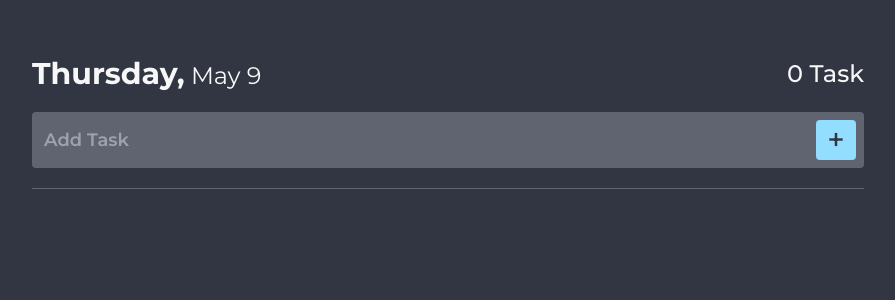
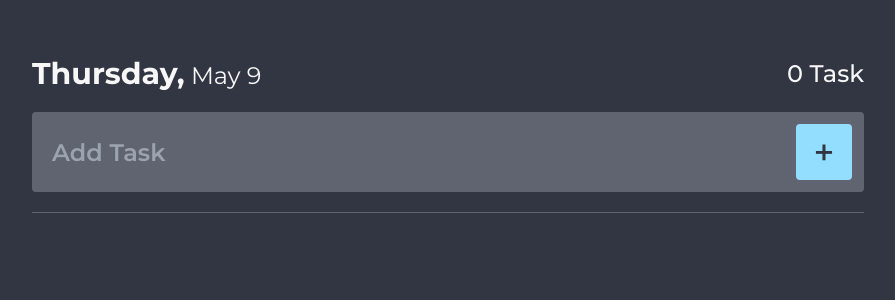
Before and after one commit to laurentiu-m/todo-app, a React (Vite) app: page / in a window 1280 px wide. Shown: the top 300 px of the page, without its empty margins (192-1087 px from the left). Built offline with nearby package versions, Linux system fonts and the light colour scheme.

Commit message:
Made it responsive, added error message

```diff
--- a/src/TaskInput.jsx
+++ b/src/TaskInput.jsx
@@ -9,20 +9,20 @@ function TaskInput({ addTask, newTask, handleInputChange, error }) {
       >
         <input
           type="text"
-          className="w-full h-14 pl-3 pr-12 text-lg font-medium rounded bg-grey text-white focus:outline-blue focus:outline focus:outline-2 placeholder:font-semibold "
+          className="w-full h-14 pl-3 pr-14 text-lg font-medium rounded bg-grey text-white focus:outline-blue focus:outline focus:outline-2 placeholder:font-semibold lg:h-20 lg:pl-5 lg:text-2xl lg:pr-20"
           value={newTask}
           onChange={handleInputChange}
           placeholder="Add Task"
         />
         <button
           type="submit"
-          className="absolute w-10 h-10 rounded right-2 font-medium text-black text-3xl bg-blue"
+          className="absolute w-10 h-10 rounded right-2 font-medium text-black text-3xl bg-blue lg:w-14 lg:h-14 lg:right-3 lg:text-4xl"
         >
           +
         </button>
       </form>
       {error && (
-        <p className="text-base text-red-500 font-light">
+        <p className="text-base text-red-500 font-light lg:text-lg">
           Please enter a task before adding.
         </p>
       )}
```
